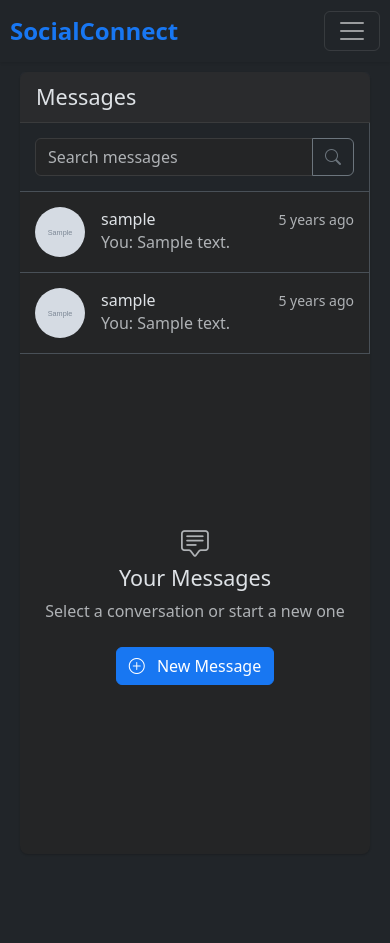
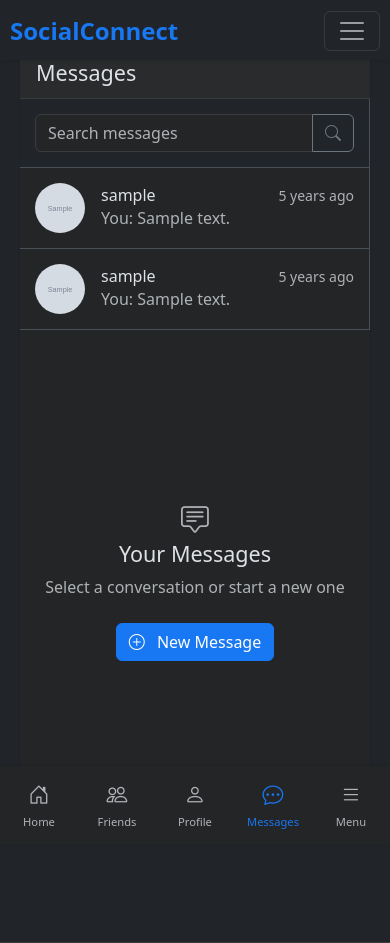
Before and after one commit to sanjida-777/Social-Media-v2, a Flask app: page /auth/messages/inbox in a window 390 px wide. Shown: the top 943 px of the page. Run offline with Flask 3, Linux system fonts and the light colour scheme; the visitor is signed in with stand-in values (Sample User, id 1); tables that the repository leaves empty hold one stand-in row (values such as "Sample post"); grey boxes marked "Sample" are stand-in pictures; some libraries are stand-ins or nearby versions.

Commit message:
Update CSS styles for improved UI/UX
- Enhanced mobile navigation with bottom bar
- Added styles for new template structure
- Improved responsive design for all screen sizes
- Updated color scheme and visual hierarchy
- Added new component styles for better user experience

```diff
--- a/static/css/style.css
+++ b/static/css/style.css
@@ -38,6 +38,102 @@
 .navbar {
   box-shadow: 0 1px 3px rgba(0, 0, 0, 0.1);
   margin-bottom: 1rem;
+  height: var(--nav-height);
+}
+
+/* Main content padding for fixed navbar */
+.main-content {
+  padding-top: calc(var(--nav-height) + 1rem);
+  padding-bottom: 70px; /* Space for mobile bottom nav */
+}
+
+/* Search container */
+.search-container {
+  flex: 1;
+  max-width: 500px;
+  margin: 0 auto;
+}
+
+/* Navigation icons */
+.nav-icon-container {
+  position: relative;
+  margin-left: 8px;
+}
+
+.nav-icon {
+  display: flex;
+  align-items: center;
+  justify-content: center;
+  width: 40px;
+  height: 40px;
+  border-radius: 50%;
+  color: var(--text-color);
+  background-color: var(--surface-bg);
+  text-decoration: none;
+  transition: background-color 0.2s;
+}
+
+.nav-icon:hover {
+  background-color: var(--hover-bg);
+  color: var(--text-color);
+}
+
+.nav-icon i {
+  font-size: 1.2rem;
+}
+
+/* Mobile navigation */
+.mobile-bottom-nav {
+  position: fixed;
+  bottom: 0;
+  left: 0;
+  right: 0;
+  background-color: var(--surface-bg);
+  display: flex;
+  justify-content: space-around;
+  padding: 8px 0;
+  box-shadow: 0 -1px 3px rgba(0, 0, 0, 0.1);
+  z-index: 1000;
+}
+
+.mobile-nav-item {
+  display: flex;
+  flex-direction: column;
+  align-items: center;
+  color: var(--light-text);
+  text-decoration: none;
+  font-size: 0.7rem;
+  padding: 5px 0;
+  width: 20%;
+}
+
+.mobile-nav-item i {
+  font-size: 1.3rem;
+  margin-bottom: 4px;
+}
+
+.mobile-nav-item.active {
+  color: var(--primary-color);
+}
+
+.mobile-nav-item:hover {
+  color: var(--text-color);
+}
+
+/* Mobile menu styling */
+.mobile-profile-header {
+  background-color: var(--surface-bg);
+  border: 1px solid var(--divider-color);
+}
+
+.mobile-nav .nav-link {
+  border-radius: 8px;
+  margin-bottom: 5px;
+  color: var(--text-color);
+}
+
+.mobile-nav .nav-link:hover {
+  background-color: var(--hover-bg);
 }
 
 /* User avatars */
```
